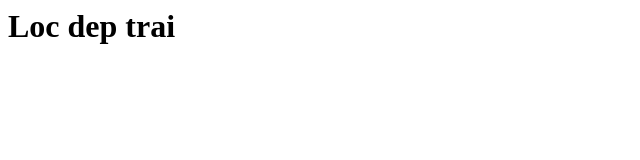
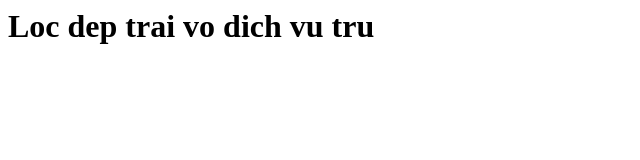
Before and after one commit to locnguyenhuu0024/demo, a plain HTML site: page index.html in a window 1280 px wide. Shown: the whole page, without its empty margins (0-640 px from the left). Drawn offline with Linux system fonts and the light colour scheme.

Commit message:
Update index.html

```diff
--- a/index.html
+++ b/index.html
@@ -1 +1 @@
-<h1>Loc dep trai</h1>
+<h1>Loc dep trai vo dich vu tru</h1>
```
